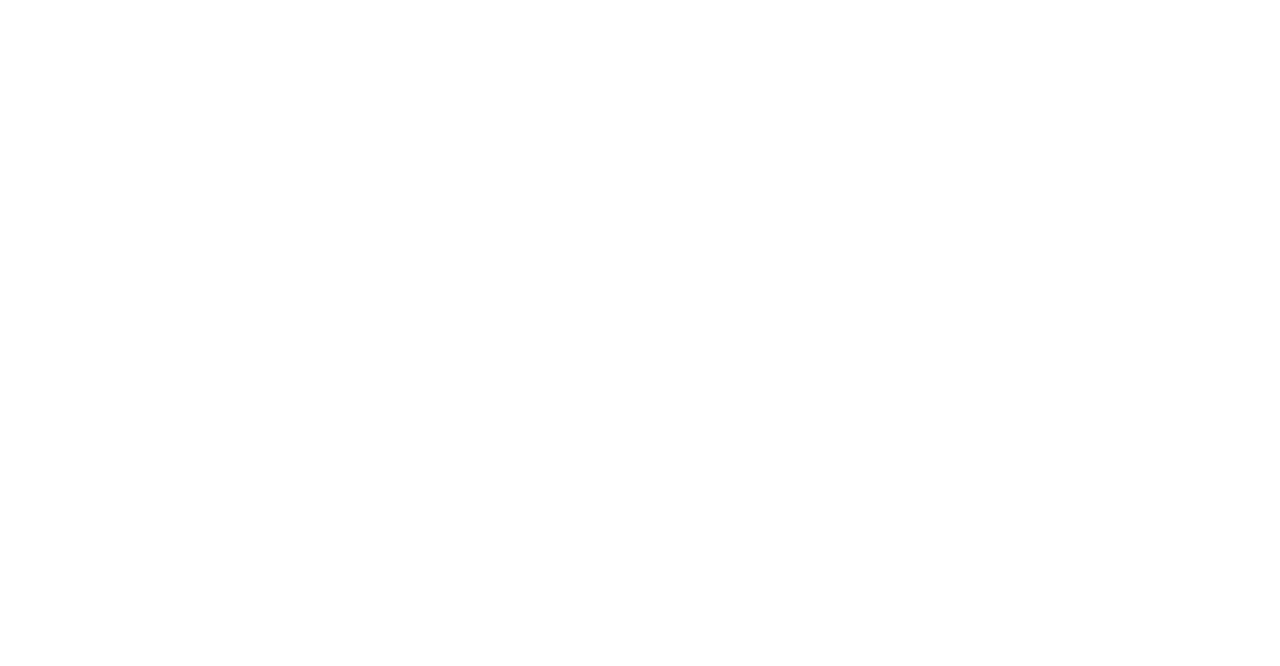
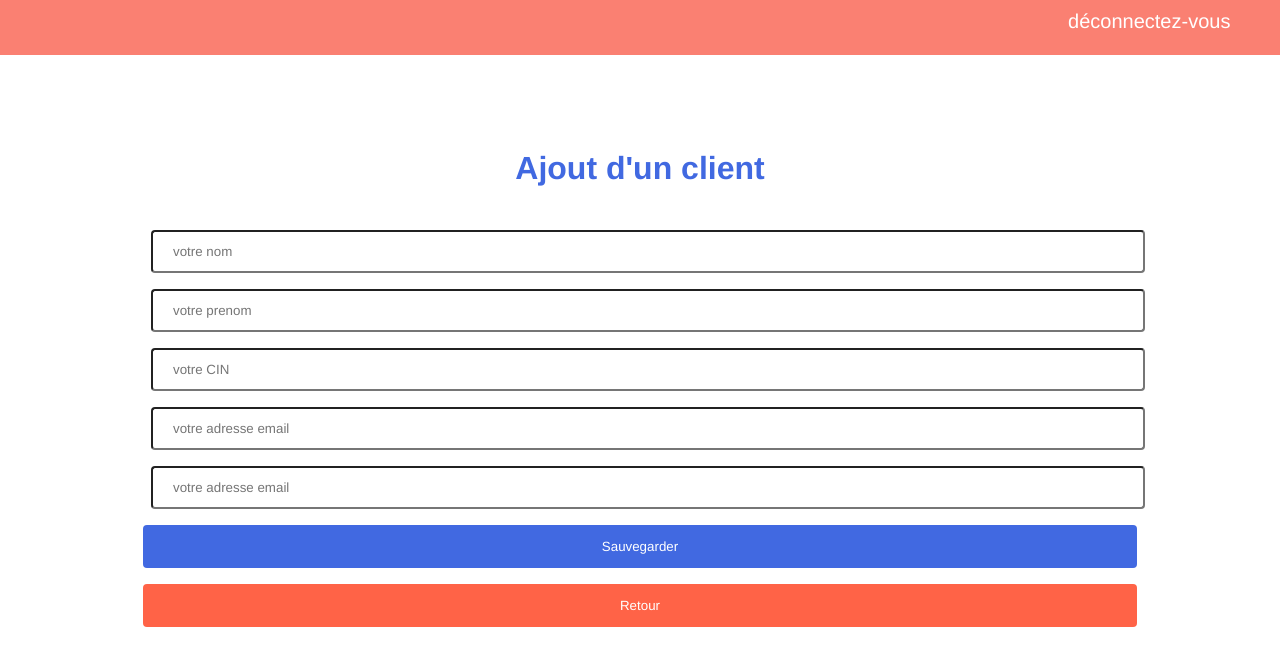
Before and after one commit to ZouariHana/CRUD-APPLICATION, a React (Create React App) app in the folder client/: page /addcontact/1 in a window 1280 px wide. Before the commit this address had no page. Shown: the top 666 px of the page. Built offline with nearby package versions, Linux system fonts and the light colour scheme; no server answers.

Commit message:
modification of affichage.js and addedit.js + fixing update neeeded

```diff
--- a/client/src/App.js
+++ b/client/src/App.js
@@ -22,10 +22,10 @@ function App() {
           <Route  path='/'  element={<Initial />} />;
           <Route  path='/main'  element={<Main />} />;
           <Route  path='/choose'  element={<Choose />} />;
-          <Route  path='/affichage'  element={<Affichage_cl />} />;
-          <Route  path='/addcontact'  element={<AddEdit />} />;
-          <Route  path='/update/:id'  element={<AddEdit />} />;
-          <Route  path='/view/:id'  element={<View />} />;
+          <Route  path='/affichage/:type'  element={<Affichage_cl />} />;
+          <Route  path='/addcontact/:type'  element={<AddEdit />} />;
+          <Route  path='/update/:type:id'  element={<AddEdit />} />;
+          <Route  path='/view/:type:id'  element={<View />} />;
           <Route  path='/addType'  element={<AjoutType />} />;
         </Routes>
       </Router>
--- a/client/src/components/AddEdit.js
+++ b/client/src/components/AddEdit.js
@@ -6,70 +6,91 @@ import Axios from "axios";
 
 
 function AddEdit() {
-    const [nom,setnom] = useState('')
-    const [prenom,setprenom] = useState('')
-    const [CIN,setCIN] = useState('')
-    const [email,setemail] = useState('')
+    const [car1,setcar1] = useState('')
+    const [car2,setcar2] = useState('')
+    const [car3,setcar3] = useState('')
+    const [car4,setcar4] = useState('')
+    const [car5,setcar5] = useState('')
     const [ClientList, setClientlist] = useState([])
 
+
+    const[type1, settype1] = useState({});
+
     const {id} = useParams();
+    const {type} = useParams();
 
     useEffect(()=>{
-        Axios.get(`http://localhost:3001/api/get/${id}`)
+        Axios.get(`http://localhost:3001/api/get3/${type}/${id}`)
         .then((resp) =>  {
-            setnom(resp.data[0].nom)
-            setprenom(resp.data[0].prenom)
-            setCIN(resp.data[0].CIN)
-            setemail(resp.data[0].email)
+            setcar1(resp.data[0].car1)
+            setcar2(resp.data[0].car2)
+            setcar3(resp.data[0].car3)
+            setcar4(resp.data[0].car4)
+            setcar5(resp.data[0].car5)
 
         })
 
 
-    },[id])
+    },[type, id])
+
+    useEffect(()=>{
+        Axios.get(`http://localhost:3001/api/get/${type}`)
+        .then((resp) => settype1({...resp.data[0]}))
+
+
+
+    },[type])
 
     const addClient = (e) => {
         e.preventDefault();
-        if(!nom || !prenom || !CIN || !email){
+        /*if(!nom || !prenom || !CIN || !email){
             alert("veuillez remplir tous les champs")
-        }
-        else{
+        }*/
+        //else{
             if (!id) {
-                Axios.post("http://localhost:3001/api/insert",{
-                nom: nom,
-                prenom: prenom,
-                CIN: CIN,
-                email:email,
+                Axios.post(`http://localhost:3001/api/insert/${type}`,{
+                car1: car1,
+                car2: car2,
+                car3: car3,
+                car4: car4,
+                car5: car5,
                 });
 
                 setClientlist([...ClientList, {
-                    nom: nom,
-                    prenom: prenom,
-                    CIN:CIN,
-                    email:email,
+                    car1: car1,
+                    car2: car2,
+                    car3: car3,
+                    car4: car4,
+                    car5: car5,
                 }])
 
                 alert("Un nouveau client est ajouté")
             }
 
             else{
-                Axios.put(`http://localhost:3001/api/update/${id}`,{
-                nom: nom,
-                prenom: prenom,
-                CIN: CIN,
-                email:email,
+                Axios.put(`http://localhost:3001/api/update/${type}/${id}`,{
+
+                    car1: car1,
+                    car2: car2,
+                    car3: car3,
+                    car4: car4,
+                    car5: car5,
                 });
 
+
                 setClientlist([...ClientList, {
-                    nom: nom,
-                    prenom: prenom,
-                    CIN:CIN,
-                    email:email,
+                    car1: car1,
+                    car2: car2,
+                    car3: car3,
+                    car4: car4,
+                    car5: car5,
                 }])
+
 
                 alert("les données sont changées avec succés")
 
 
-            }
+            //}
 
 
       }}
@@ -99,59 +120,71 @@ function AddEdit() {
 
             }}
             onSubmit={addClient}>
-                <label>Nom</label>
+                <label>{type1.field1}</label>
                 <input
                 type="text"
                 id="nom"
                 name="nom"
                 placeholder="votre nom"
-                value={nom || ""}
+                value={car1 || ""}
                 onChange={(event) =>{
-                    setnom(event.target.value);
+                    setcar1(event.target.value);
                   }}
                 />
 
 
 
-                <label>Prenom</label>
+                <label>{type1.field2}</label>
                 <input
                 type="text"
                 id="prenom"
                 name="prenom"
                 placeholder="votre prenom"
-                value={prenom || ""}
+                value={car2 || ""}
                 onChange={(event) =>{
-                    setprenom(event.target.value);
+                    setcar2(event.target.value);
                   }}
                 />
 
 
-                <label>CIN</label>
+                <label>{type1.field3}</label>
                 <input
                 type="text"
                 id="CIN"
                 name="CIN"
                 placeholder="votre CIN"
-                value={CIN || "" }
+                value={car3 || "" }
                 onChange={(event) =>{
-                    setCIN(event.target.value);
+                    setcar3(event.target.value);
                   }}
                 />
 
-                <label>Email</label>
+                <label>{type1.field4}</label>
                 <input
                 type="email"
                 id="email"
                 name="email"
                 placeholder="votre adresse email"
-                value={email || "" }
+                value={car4 || "" }
                 onChange={(event) =>{
-                    setemail(event.target.value);
+                    setcar4(event.target.value);
                   }}
-                />
+                  />
+
+                  <label>{type1.field5}</label>
+                <input
+                type="email"
+                id="email"
+                name="email"
+                placeholder="votre adresse email"
+                value={car5 || "" }
+                onChange={(event) =>{
+                    setcar5(event.target.value);
+                  }}
+                  />
 
                 <input type="submit" value={id ? "Modifier" :"Sauvegarder"} />
-                <Link to="/affichage">
+                <Link to={`/affichage/${type}`}>
                     <input type="button" value="Retour" />
                 </Link>
 
--- a/client/src/components/Affichage.css
+++ b/client/src/components/Affichage.css
@@ -82,7 +82,7 @@ nav{
 .table thead tr {
     background-color: royalblue;
     color: aliceblue;
-    text-align: left;
+    text-align: center;
 }
 
 .table th,
--- a/client/src/components/Affichage.js
+++ b/client/src/components/Affichage.js
@@ -1,5 +1,5 @@
 import React,{useState, useEffect} from "react";
-import {Link} from "react-router-dom";
+import {Link, useParams} from "react-router-dom";
 
 import Axios from 'axios';
 import "./Affichage.css"
@@ -7,25 +7,38 @@ import "./Affichage.css"
 
 function Affichage_cl() {
 
-    const [nom,setnom] = useState('')
-    const [prenom,setprenom] = useState('')
-    const [CIN,setCIN] = useState('')
-    const [email,setemail] = useState('')
+    const [car1,setcar1] = useState('')
+    const [car2,setcar2] = useState('')
+    const [car3,setcar3] = useState('')
+    const [car4,setcar4] = useState('')
+    const [car5,setcar5] = useState('')
+
+
+
     const [ClientList, setClientlist] = useState([])
 
+    const[type1, settype1] = useState({});
+    const {type} = useParams();
+
+    useEffect(()=>{
+        Axios.get(`http://localhost:3001/api/get/${type}`)
+        .then((resp) => settype1({...resp.data[0]}))
+
+
+    },[type])
 
 
     const deleteClient = (id) => {
         if(window.confirm("Vous etes sures que vous voulez supprimer ce client ?"))
-        Axios.delete(`http://localhost:3001/api/delete/${id}`)
+        Axios.delete(`http://localhost:3001/api/delete/${type}/${id}`)
 
       }
 
       useEffect(() => {
-        Axios.get("http://localhost:3001/api/get").then((response) => {
+        Axios.get(`http://localhost:3001/api/get2/${type}`).then((response) => {
           setClientlist(response.data)
         })
-      }, [])
+      }, [type])
 
     return (
     <div>
@@ -43,36 +56,38 @@ function Affichage_cl() {
         </div>
         <div className="Liste">
 
-        <h1>Client physique </h1>
+        <h1> {type1.type} </h1>
 
 
         <table className='table'>
             <thead>
                 <tr>
-                    <th>Id</th>
-                    <th>Nom</th>
-                    <th>Prenom</th>
-                    <th>CIN</th>
-                    <th>Email</th>
+                    <th>{type1.field1}</th>
+                    <th>{type1.field2}</th>
+                    <th>{type1.field3}</th>
+                    <th>{type1.field4}</th>
+                    <th>{type1.field5}</th>
                 </tr>
             </thead>
             <tbody>
                 {ClientList.map((item, index) => {
                 return (
                     <tr key={item.id} >
-                        <th scope="row">{index+1}</th>
-                            <td>{item.nom}</td>
-                            <td>{item.prenom}</td>
-                            <td>{item.CIN}</td>
-                            <td>{item.email}</td>
+
+                            <td>{item.car1}</td>
+                            <td>{item.car2}</td>
+                            <td>{item.car3}</td>
+                            <td>{item.car4}</td>
+                            <td>{item.car5}</td>
+
                             <td>
-                                <Link to={`/update/${item.id}`}>
+                                <Link to={`/update/${type1.type}${item.id}`}>
                                 <button className="btn btn-upd">Modifier</button>
                                 </Link>
 
                                 <button className="btn btn-del" onClick={() => deleteClient(item.id) }>Supprimer</button>
 
-                                <Link to={`/view/${item.id}`}>
+                                <Link to={`/view/${type1.type}${item.id}`}>
                                 <button className="btn btn-view">Afficher</button>
                                 </Link>
 
@@ -85,7 +100,7 @@ function Affichage_cl() {
 
             </tbody>
         </table>
-        <Link to="/addContact">
+        <Link to={`/addContact/${type}`}>
             <button className="btn btn-contact"> Ajouter un client </button>
         </Link>
 
--- a/client/src/components/choose.js
+++ b/client/src/components/choose.js
@@ -29,7 +29,7 @@ function Choose() {
                     <dl key={item.id} >
 
                         <dl>
-                            <Link to="/affichage">
+                            <Link to={`/affichage/${item.type}`}>
                             <button class="buttons" role="buttons"><span class="text">{item.type}</span></button>
                             </Link>  </dl>
 
```
Also changed, not shown: client/src/components/view.js (+27 -15 lines), 1 other file (tests, documents, lock files or other folders).
